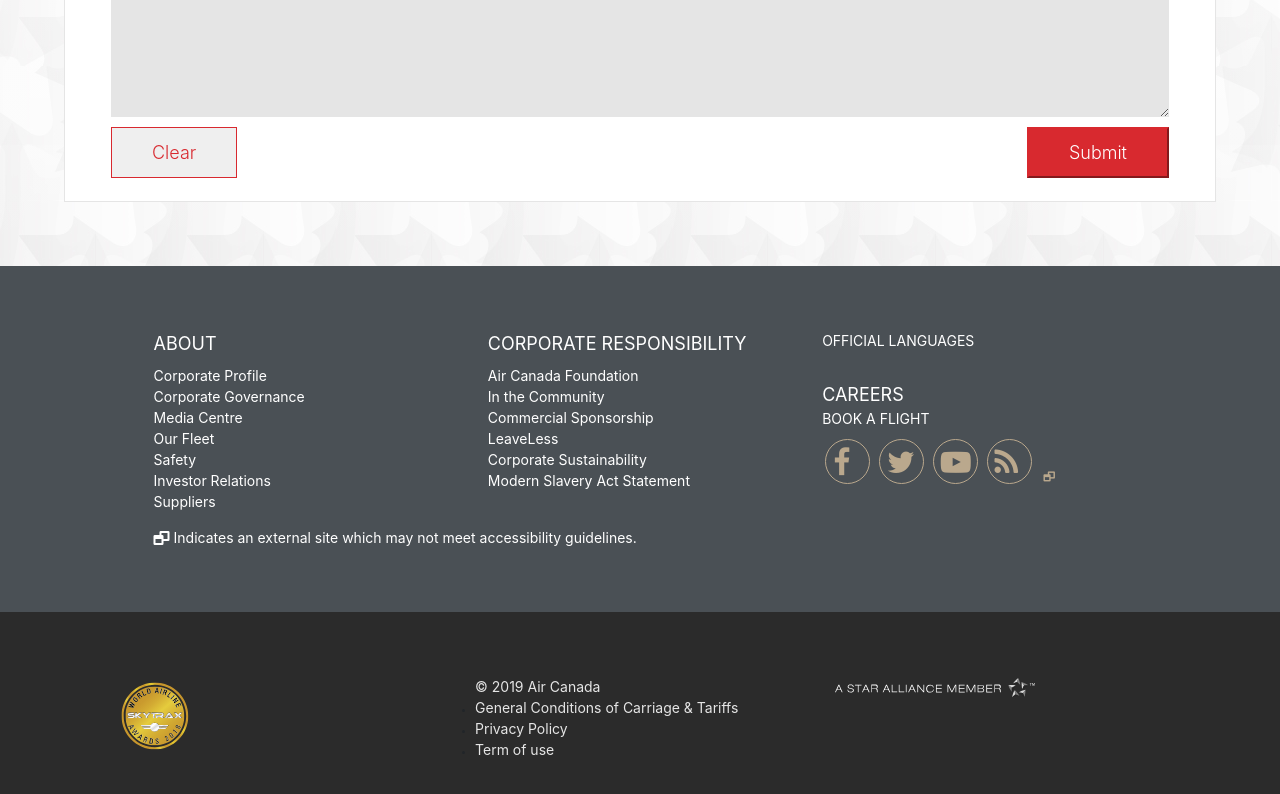
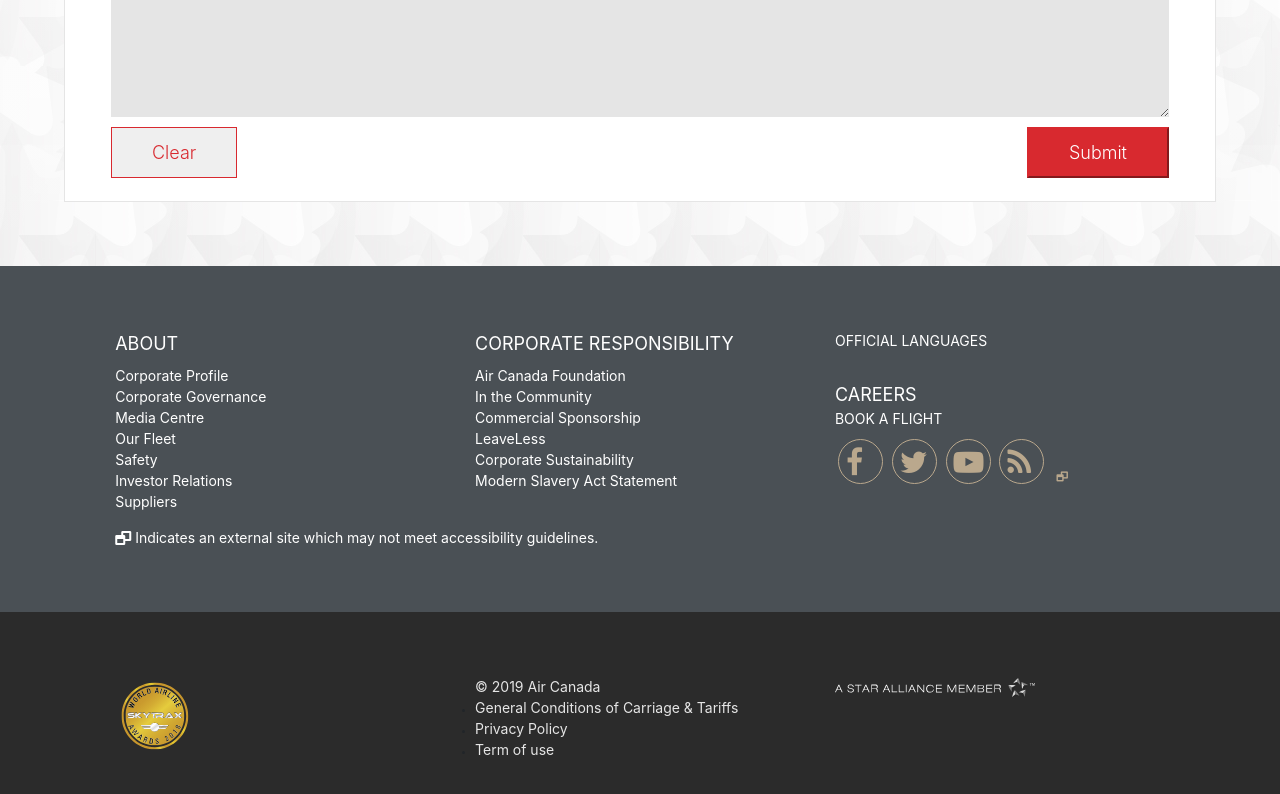
Before and after one commit to derek12356/AC_test, a website: page index.html in a window 1280 px wide. Shown: the part 1369-2163 px from the top of the page. Drawn offline with nearby package versions, Linux system fonts and the light colour scheme.

```diff
--- a/sass/_footer.scss
+++ b/sass/_footer.scss
@@ -18,7 +18,7 @@
 			font-size:1.4rem;
 		}
 		&__container{
-			padding:5% 12%;
+			padding:5% 9%;
 			ul{
 				list-style: none;
 				margin-top:8px;
```
Also changed, not shown: css/styles.css, img/ac-plane.png.
